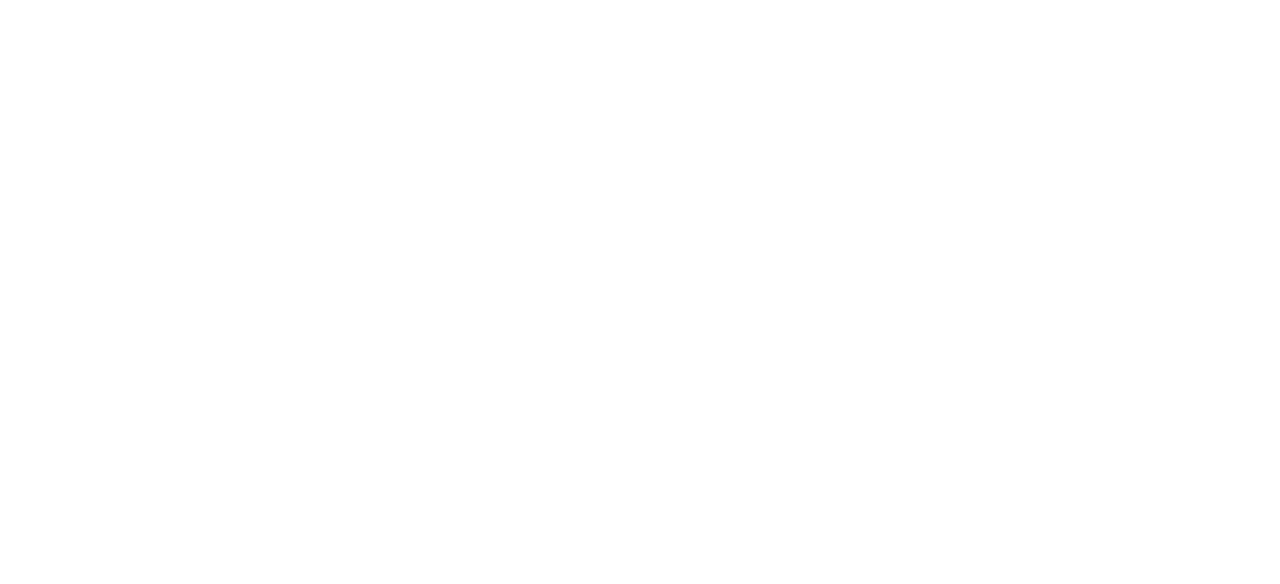
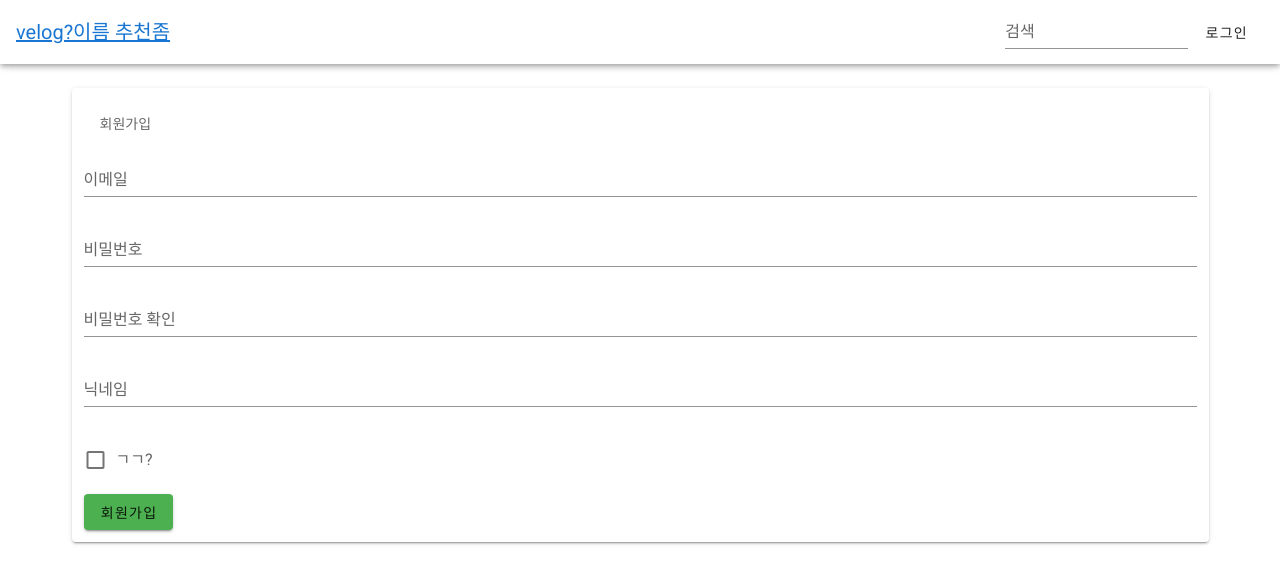
Before and after one commit to emergency-exit/emergency_front, a Nuxt app: page /signup in a window 1280 px wide. Before the commit this address had no page. Shown: the top 584 px of the page. Built offline with nearby package versions, Linux system fonts and the light colour scheme.

Commit message:
기본 디자인만..

```diff
--- /dev/null
+++ b/components/PostCard.vue
@@ -0,0 +1,42 @@
+<template>
+  <div>
+    <v-container>
+      <v-card>
+        <v-img>
+          <v-card-title>card</v-card-title>
+        </v-img>
+        <v-card-subtitle>
+          title
+        </v-card-subtitle>
+        <v-card-text>
+          <div>ㄱㄱ</div>
+        </v-card-text>
+        <v-card-actions>
+          <v-spacer></v-spacer>
+
+          <v-btn icon>
+            <v-icon>mdi-heart</v-icon>
+          </v-btn>
+
+          <v-btn icon>
+            <v-icon>mdi-bookmark</v-icon>
+          </v-btn>
+
+          <v-btn icon>
+            <v-icon>mdi-share-variant</v-icon>
+          </v-btn>
+        </v-card-actions>
+      </v-card>
+    </v-container>
+  </div>
+</template>
+
+<script>
+export default {
+
+}
+</script>
+
+<style scoped>
+
+</style>
--- /dev/null
+++ b/layouts/default.vue
@@ -0,0 +1,75 @@
+<template>
+  <v-app>
+    <nav>
+      <v-toolbar light>
+        <v-toolbar-title>
+          <nuxt-link to="/">velog?이름 추천좀</nuxt-link>
+        </v-toolbar-title>
+        <v-spacer />
+        <v-toolbar-items>
+          <v-text-field
+              label="검색"
+              hide-details
+              prepend-icon="mdi-magify"
+              :style="{display: 'flex', alignItems: 'center'}"
+          />
+          <v-btn text nuxt to="/login" :style="{display: 'flex', alignItems: 'center'}">
+            <div>로그인</div>
+          </v-btn>
+          <!--          <v-dialog v-model="dialog" width="600px" >-->
+          <!--            <template v-slot:activator="{on, attr}">-->
+          <!--              <v-btn text :style="{display: 'flex', alignItems: 'center'}">-->
+          <!--                <div>로그인</div>-->
+          <!--              </v-btn>-->
+          <!--            </template>-->
+          <!--            <v-card>-->
+          <!--              <v-card-title>-->
+          <!--                <span class="text-h5">Use Google's location service?</span>-->
+          <!--              </v-card-title>-->
+          <!--              <v-card-text>-->
+          <!--                ㄱㄱ-->
+          <!--              </v-card-text>-->
+          <!--              <v-card-actions>-->
+          <!--                <v-spacer></v-spacer>-->
+          <!--                <v-btn-->
+          <!--                    color="green darken-1"-->
+          <!--                    text-->
+          <!--                    @click="dialog = false"-->
+          <!--                >-->
+          <!--                  Disagree-->
+          <!--                </v-btn>-->
+          <!--                <v-btn-->
+          <!--                    color="green darken-1"-->
+          <!--                    text-->
+          <!--                    @click="dialog = false"-->
+          <!--                >-->
+          <!--                  Agree-->
+          <!--                </v-btn>-->
+          <!--              </v-card-actions>-->
+          <!--            </v-card>-->
+          <!--          </v-dialog>-->
+        </v-toolbar-items>
+      </v-toolbar>
+      <v-container>
+        <nuxt />
+      </v-container>
+    </nav>
+  </v-app>
+</template>
+
+<script>
+export default {
+  data() {
+    return {
+      dialog: false,
+    }
+  },
+  methods: {
+
+  }
+}
+</script>
+
+<style scoped>
+
+</style>
--- a/nuxt.config.js
+++ b/nuxt.config.js
@@ -1,6 +1,6 @@
 module.exports = {
     head: {
-        title: 'nodeBird',
+        title: 'potato-velog',
     },
     modules: [
         '@nuxtjs/vuetify',
--- a/pages/index.vue
+++ b/pages/index.vue
@@ -1,12 +1,23 @@
 <template>
   <div>
-sdfsdf
+    <v-row>
+      <v-col cols="12" xs="12" md="3" v-for="i in this.example" :key="i">
+        <post-card />
+      </v-col>
+    </v-row>
+
   </div>
 </template>
 
 <script>
+import PostCard from "../components/PostCard";
 export default {
-
+  components: {PostCard},
+  data() {
+    return {
+      example: ["1", "2", "3", "4", "5"]
+    }
+  }
 }
 </script>
 
--- /dev/null
+++ b/pages/login.vue
@@ -0,0 +1,61 @@
+<template>
+  <v-container>
+    <v-card>
+      <v-form ref="form" v-model="valid" @submit.prevent="onSubmitForm">
+        <v-container>
+          <v-text-field
+              v-model="email"
+              :rules="emailRules"
+              label="이메일"
+              type="email"
+              required
+          />
+          <v-text-field
+              v-model="password"
+              :rules="passwordRules"
+              label="비밀번호"
+              type="password"
+              required
+          />
+          <v-btn color="green" type="submit" :disabled="!valid">
+            로그인
+          </v-btn>
+          <v-btn nuxt to="/signup">
+            회원가입
+          </v-btn>
+        </v-container>
+      </v-form>
+    </v-card>
+  </v-container>
+</template>
+
+<script>
+export default {
+  data() {
+    return {
+      valid: false,
+      email: '',
+      password: '',
+      emailRules: [
+        v => !!v || '이메일은 필수',
+        v => /.+@.+/.test(v) || '이메일이 유효하지 않습니다.',
+      ],
+      passwordRules: [
+        v => !!v || '비밀번호 필수',
+      ]
+    }
+  },
+  methods: {
+    onSubmitForm() {
+      if (this.$refs.form.validate()) {
+        alert("rr");
+
+      }
+    }
+  }
+}
+</script>
+
+<style scoped>
+
+</style>
--- /dev/null
+++ b/pages/signup.vue
@@ -0,0 +1,95 @@
+<template>
+  <div>
+    <v-container>
+      <v-card>
+        <v-container>
+          <v-subheader>회원가입</v-subheader>
+          <v-form ref="form" v-model="valid" @submit.prevent="onSubmitForm">
+            <v-text-field
+                v-model="email"
+                label="이메일"
+                type="email"
+                :rules="emailRules"
+                required
+            />
+            <v-text-field
+                v-model="password"
+                label="비밀번호"
+                type="password"
+                :rules="passwordRules"
+                required
+            />
+            <v-text-field
+                v-model="passwordCheck"
+                label="비밀번호 확인"
+                type="password"
+                :rules="passwordCheckRules"
+                required
+            />
+            <v-text-field
+                v-model="nickname"
+                label="닉네임"
+                type="nickname"
+                :rules="nicknameRules"
+                required
+            />
+            <v-checkbox
+                v-model="terms"
+                label="ㄱㄱ?"
+                :rules="[ v => !!v || '약관에 동의하세요']"
+                required
+            />
+            <v-btn color="green" type="submit">
+              <div>
+                회원가입
+              </div>
+            </v-btn>
+          </v-form>
+        </v-container>
+      </v-card>
+    </v-container>
+  </div>
+</template>
+
+<script>
+export default {
+  data() {
+    return {
+      valid: false,
+      email: '',
+      password: '',
+      passwordCheck: '',
+      nickname: '',
+      terms: false,
+      emailRules: [
+        v => !!v || '이메일은 필수입니다.',
+        v => /.+@.+/.test(v) || '이메일이 유효하지 않습니다.',
+      ],
+      nicknameRules: [
+        v => !!v || '닉네임은 필수입니다.',
+      ],
+      passwordRules: [
+        v => !!v || '비밀번호은 필수입니다.',
+      ],
+      passwordCheckRules: [
+        v => !!v || '비밀번호은 필수입니다.',
+        v => v === this.password || '비밀번호가 일치하지 않습니다.'
+      ],
+    }
+  },
+  methods: {
+    onSubmitForm() {
+      // valid가 true가 됨
+      if (this.$refs.form.validate()) {
+        alert("ㄱㄱ");
+      }
+
+    },
+  },
+}
+
+</script>
+
+<style>
+
+</style>
```
